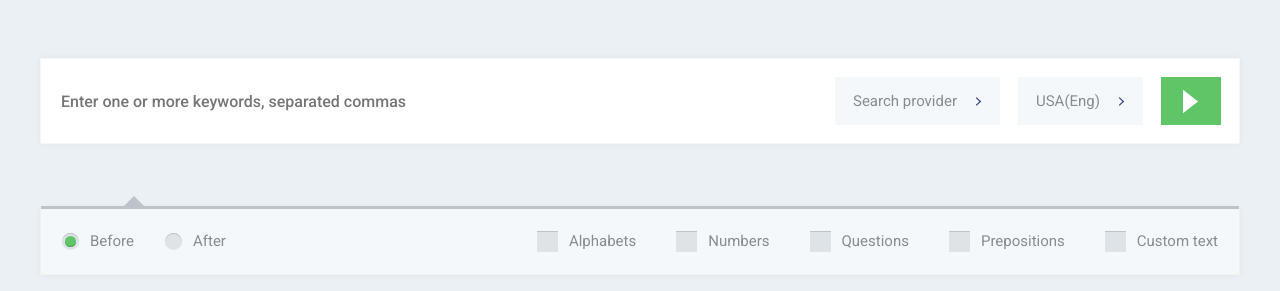
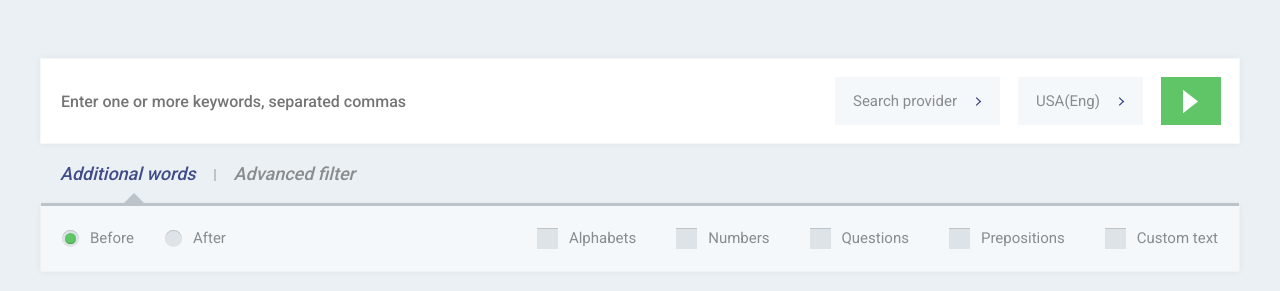
Before and after one commit to kuzmenkoa/kparser, a website: page app/index.html in a window 1280 px wide. Shown: the part 201-492 px from the top of the page. Drawn offline with nearby package versions, Linux system fonts and the light colour scheme; files that its build step writes are made by us from their sources.

Commit message:
Добавил табы

```diff
--- a/app/sass/_content.sass
+++ b/app/sass/_content.sass
@@ -70,11 +70,31 @@
 						width: 16px
 						height: 25px
 
+		.form-addon-tabs
+			display: flex
+			align-items: center
+			padding: 20px
+
+			.form-addon-tabs__tab
+				color: $lightgray
+				font-size: 18px
+				font-weight: 500
+				font-style: italic
+				cursor: pointer
+				&--active,
+				&:hover
+					color: $darkblue
+
+			.form-addon-tabs__divider
+				margin: 0 18px
+				width: 2px
+				height: 12px
+				background-color: #bcc3c9
+
 		.form-addon
 			position: relative
 			display: flex
 			justify-content: space-between
-			margin-top: 64px
 			width: 100%
 			height: 67px
 			box-sizing: border-box
--- a/app/templates/_content.html
+++ b/app/templates/_content.html
@@ -15,6 +15,15 @@
 				<div class="form__play">
 					<img src="img/ico/play.svg" alt="play">
 				</div>
+			</div>
+		</div>
+		<div class="form-addon-tabs">
+			<div class="form-addon-tabs__tab form-addon-tabs__tab--active">
+				Additional words
+			</div>
+			<div class="form-addon-tabs__divider"></div>
+			<div class="form-addon-tabs__tab">
+				Advanced filter
 			</div>
 		</div>
 		<div class="form-addon">
```
